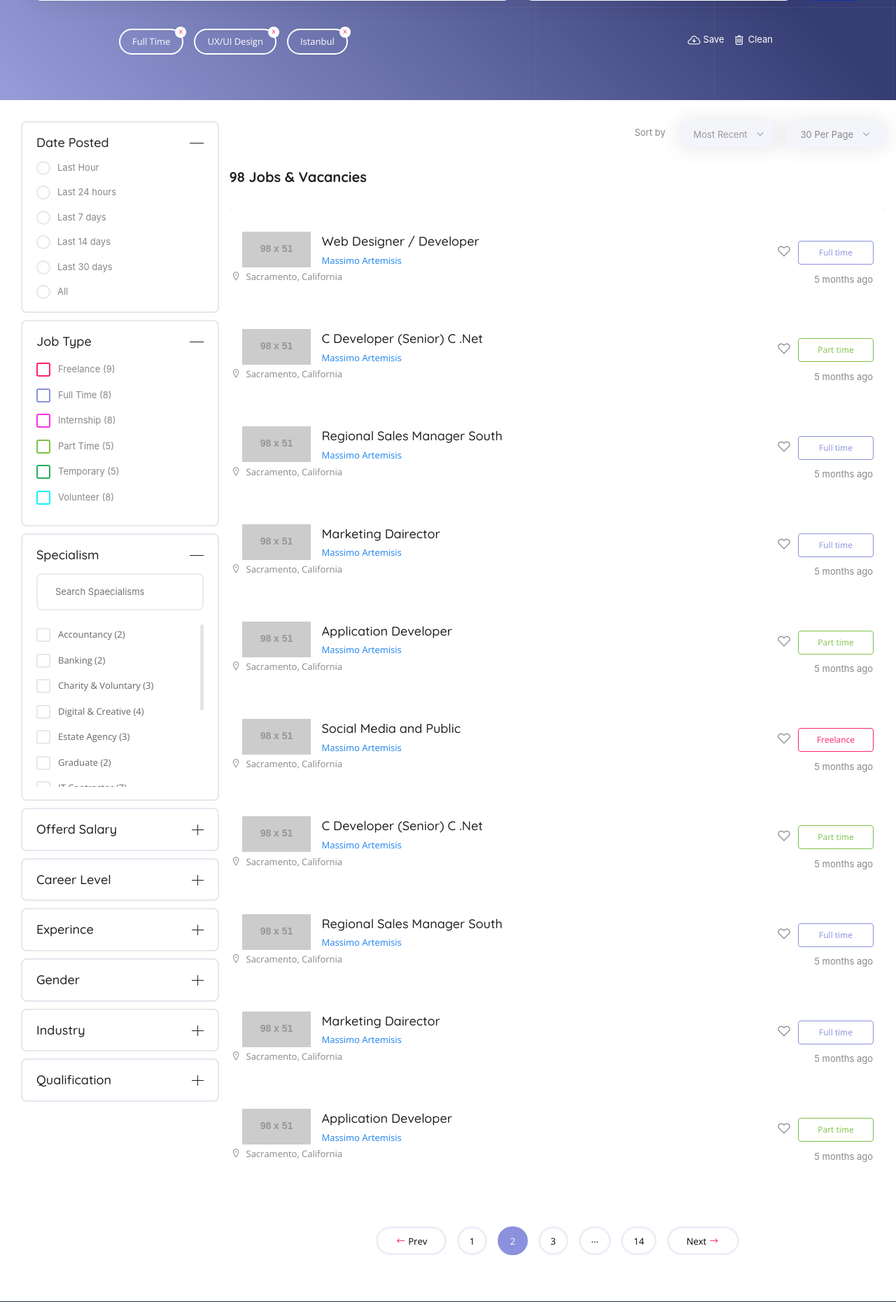
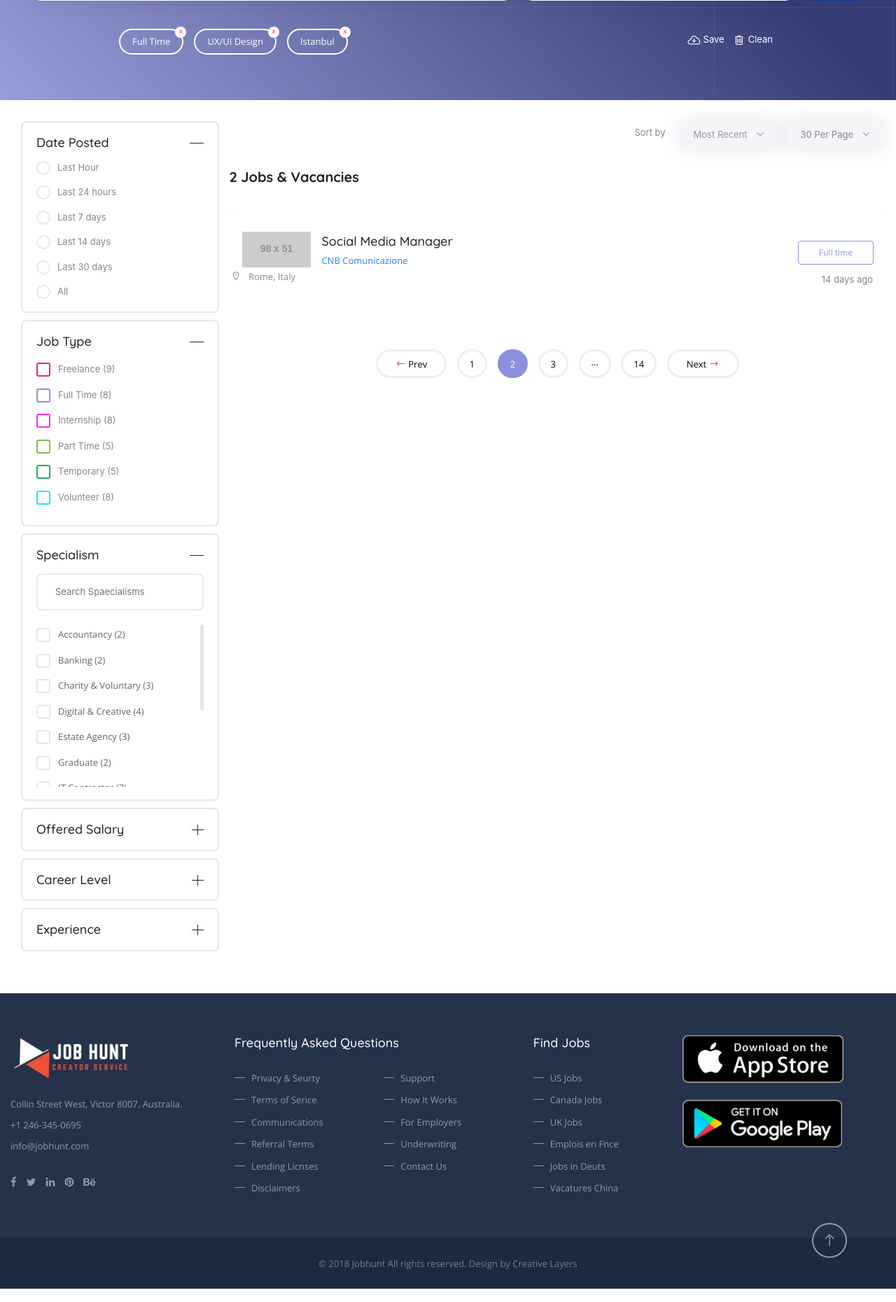
Before and after one commit to Beh1ndTheCode/ContentCreatorCareers, a PHP site: page /job_list.php in a window 1280 px wide. Shown: the part 488-2348 px from the top of the page at 70% size. Run offline with PHP 8.4, Linux system fonts and the light colour scheme; data comes from the database, SQL or seed files in the repository; both versions use the stored data as it was after the commit; grey boxes labelled with a size stand in for pictures from a placeholder-image service; some libraries are stand-ins or nearby versions.

Commit message:
updated index, added job_list templating, updated db

```diff
--- a/skins/jobhunt/html/job_list.html
+++ b/skins/jobhunt/html/job_list.html
@@ -120,7 +120,7 @@
 						</div>
 					</div>
 					<div class="widget border">
-						<h3 class="sb-title closed">Offerd Salary</h3>
+						<h3 class="sb-title closed">Offered Salary</h3>
 						<div class="specialism_widget">
 							<div class="simple-checkbox">
 								<p><input type="checkbox" name="smplechk" id="1"><label for="1">10k - 20k</label></p>
@@ -142,7 +142,7 @@
 						</div>
 					</div>
 					<div class="widget border">
-						<h3 class="sb-title closed">Experince</h3>
+						<h3 class="sb-title closed">Experience</h3>
 						<div class="specialism_widget">
 							<div class="simple-checkbox">
 								<p><input type="checkbox" name="smplechk" id="9"><label for="9">1Year to 2Year</label>
@@ -153,40 +153,6 @@
 								</p>
 								<p><input type="checkbox" name="smplechk" id="12"><label for="12">4Year to 5Year</label>
 								</p>
-							</div>
-						</div>
-					</div>
-					<div class="widget border">
-						<h3 class="sb-title closed">Gender</h3>
-						<div class="specialism_widget">
-							<div class="simple-checkbox">
-								<p><input type="checkbox" name="smplechk" id="13"><label for="13">Male</label></p>
-								<p><input type="checkbox" name="smplechk" id="14"><label for="14">Female</label></p>
-								<p><input type="checkbox" name="smplechk" id="15"><label for="15">Others</label></p>
-							</div>
-						</div>
-					</div>
-					<div class="widget border">
-						<h3 class="sb-title closed">Industry</h3>
-						<div class="specialism_widget">
-							<div class="simple-checkbox">
-								<p><input type="checkbox" name="smplechk" id="16"><label for="16">Meezan Job</label></p>
-								<p><input type="checkbox" name="smplechk" id="17"><label for="17">Speicalize
-										Jobs</label></p>
-								<p><input type="checkbox" name="smplechk" id="18"><label for="18">Business Jobs</label>
-								</p>
-							</div>
-						</div>
-					</div>
-					<div class="widget border">
-						<h3 class="sb-title closed">Qualification</h3>
-						<div class="specialism_widget">
-							<div class="simple-checkbox">
-								<p><input type="checkbox" name="smplechk" id="19"><label for="19">Matriculation</label>
-								</p>
-								<p><input type="checkbox" name="smplechk" id="20"><label for="20">Intermidiate</label>
-								</p>
-								<p><input type="checkbox" name="smplechk" id="21"><label for="21">Gradute</label></p>
 							</div>
 						</div>
 					</div>
@@ -209,141 +175,35 @@
 									<option>60 Per Page</option>
 								</select>
 							</div>
-							<h5>98 Jobs & Vacancies</h5>
+							<h5>
+								<[jobs_count]> Jobs & Vacancies
+							</h5>
 						</div>
-					</div><!-- MOdern Job LIst -->
+					</div><!-- Modern Job LIst -->
 					<div class="job-list-modern">
 						<div class="job-listings-sec no-border">
 							<div class="job-listing wtabs">
 								<div class="job-title-sec">
 									<div class="c-logo"> <img src="http://placehold.it/98x51" alt="" /> </div>
-									<h3><a href="#" title="">Web Designer / Developer</a></h3>
-									<span>Massimo Artemisis</span>
-									<div class="job-lctn"><i class="la la-map-marker"></i>Sacramento, California</div>
+									<h3>
+										<[job_name]>
+									</h3>
+									<span>
+										<[employer_name]>
+									</span>
+									<div class="job-lctn"><i class="la la-map-marker"></i>
+										<[city]>, <[country]>
+									</div>
 								</div>
 								<div class="job-style-bx">
-									<span class="job-is ft">Full time</span>
-									<span class="fav-job"><i class="la la-heart-o"></i></span>
-									<i>5 months ago</i>
+									<span class="job-is ft">
+										<[job_type]>
+									</span>
+									<i>
+										<[date_diff]> days ago
+									</i>
 								</div>
 							</div>
-							<div class="job-listing wtabs">
-								<div class="job-title-sec">
-									<div class="c-logo"> <img src="http://placehold.it/98x51" alt="" /> </div>
-									<h3><a href="#" title="">C Developer (Senior) C .Net</a></h3>
-									<span>Massimo Artemisis</span>
-									<div class="job-lctn"><i class="la la-map-marker"></i>Sacramento, California</div>
-								</div>
-								<div class="job-style-bx">
-									<span class="job-is pt ">Part time</span>
-									<span class="fav-job"><i class="la la-heart-o"></i></span>
-									<i>5 months ago</i>
-								</div>
-							</div><!-- Job -->
-							<div class="job-listing wtabs">
-								<div class="job-title-sec">
-									<div class="c-logo"> <img src="http://placehold.it/98x51" alt="" /> </div>
-									<h3><a href="#" title="">Regional Sales Manager South</a></h3>
-									<span>Massimo Artemisis</span>
-									<div class="job-lctn"><i class="la la-map-marker"></i>Sacramento, California</div>
-								</div>
-								<div class="job-style-bx">
-									<span class="job-is ft ">Full time</span>
-									<span class="fav-job"><i class="la la-heart-o"></i></span>
-									<i>5 months ago</i>
-								</div>
-							</div><!-- Job -->
-							<div class="job-listing wtabs">
-								<div class="job-title-sec">
-									<div class="c-logo"> <img src="http://placehold.it/98x51" alt="" /> </div>
-									<h3><a href="#" title="">Marketing Dairector</a></h3>
-									<span>Massimo Artemisis</span>
-									<div class="job-lctn"><i class="la la-map-marker"></i>Sacramento, California</div>
-								</div>
-								<div class="job-style-bx">
-									<span class="job-is ft ">Full time</span>
-									<span class="fav-job"><i class="la la-heart-o"></i></span>
-									<i>5 months ago</i>
-								</div>
-							</div><!-- Job -->
-							<div class="job-listing wtabs">
-								<div class="job-title-sec">
-									<div class="c-logo"> <img src="http://placehold.it/98x51" alt="" /> </div>
-									<h3><a href="#" title="">Application Developer</a></h3>
-									<span>Massimo Artemisis</span>
-									<div class="job-lctn"><i class="la la-map-marker"></i>Sacramento, California</div>
-								</div>
-								<div class="job-style-bx">
-									<span class="job-is pt ">Part time</span>
-									<span class="fav-job"><i class="la la-heart-o"></i></span>
-									<i>5 months ago</i>
-								</div>
-							</div><!-- Job -->
-							<div class="job-listing wtabs">
-								<div class="job-title-sec">
-									<div class="c-logo"> <img src="http://placehold.it/98x51" alt="" /> </div>
-									<h3><a href="#" title="">Social Media and Public</a></h3>
-									<span>Massimo Artemisis</span>
-									<div class="job-lctn"><i class="la la-map-marker"></i>Sacramento, California</div>
-								</div>
-								<div class="job-style-bx">
-									<span class="job-is fl ">Freelance</span>
-									<span class="fav-job"><i class="la la-heart-o"></i></span>
-									<i>5 months ago</i>
-								</div>
-							</div><!-- Job -->
-							<div class="job-listing wtabs">
-								<div class="job-title-sec">
-									<div class="c-logo"> <img src="http://placehold.it/98x51" alt="" /> </div>
-									<h3><a href="#" title="">C Developer (Senior) C .Net</a></h3>
-									<span>Massimo Artemisis</span>
-									<div class="job-lctn"><i class="la la-map-marker"></i>Sacramento, California</div>
-								</div>
-								<div class="job-style-bx">
-									<span class="job-is pt ">Part time</span>
-									<span class="fav-job"><i class="la la-heart-o"></i></span>
-									<i>5 months ago</i>
-								</div>
-							</div><!-- Job -->
-							<div class="job-listing wtabs">
-								<div class="job-title-sec">
-									<div class="c-logo"> <img src="http://placehold.it/98x51" alt="" /> </div>
-									<h3><a href="#" title="">Regional Sales Manager South</a></h3>
-									<span>Massimo Artemisis</span>
-									<div class="job-lctn"><i class="la la-map-marker"></i>Sacramento, California</div>
-								</div>
-								<div class="job-style-bx">
-									<span class="job-is ft ">Full time</span>
-									<span class="fav-job"><i class="la la-heart-o"></i></span>
-									<i>5 months ago</i>
-								</div>
-							</div><!-- Job -->
-							<div class="job-listing wtabs">
-								<div class="job-title-sec">
-									<div class="c-logo"> <img src="http://placehold.it/98x51" alt="" /> </div>
-									<h3><a href="#" title="">Marketing Dairector</a></h3>
-									<span>Massimo Artemisis</span>
-									<div class="job-lctn"><i class="la la-map-marker"></i>Sacramento, California</div>
-								</div>
-								<div class="job-style-bx">
-									<span class="job-is ft ">Full time</span>
-									<span class="fav-job"><i class="la la-heart-o"></i></span>
-									<i>5 months ago</i>
-								</div>
-							</div><!-- Job -->
-							<div class="job-listing wtabs">
-								<div class="job-title-sec">
-									<div class="c-logo"> <img src="http://placehold.it/98x51" alt="" /> </div>
-									<h3><a href="#" title="">Application Developer</a></h3>
-									<span>Massimo Artemisis</span>
-									<div class="job-lctn"><i class="la la-map-marker"></i>Sacramento, California</div>
-								</div>
-								<div class="job-style-bx">
-									<span class="job-is pt ">Part time</span>
-									<span class="fav-job"><i class="la la-heart-o"></i></span>
-									<i>5 months ago</i>
-								</div>
-							</div><!-- Job -->
 						</div>
 						<div class="pagination">
 							<ul>
```
Also changed, not shown: dump/ccc_dump.sql (+8 -6 lines), index.php (+12 -3 lines), job_list.php (+28 -2 lines), skins/jobhunt/html/index.html (+4 -3 lines).
